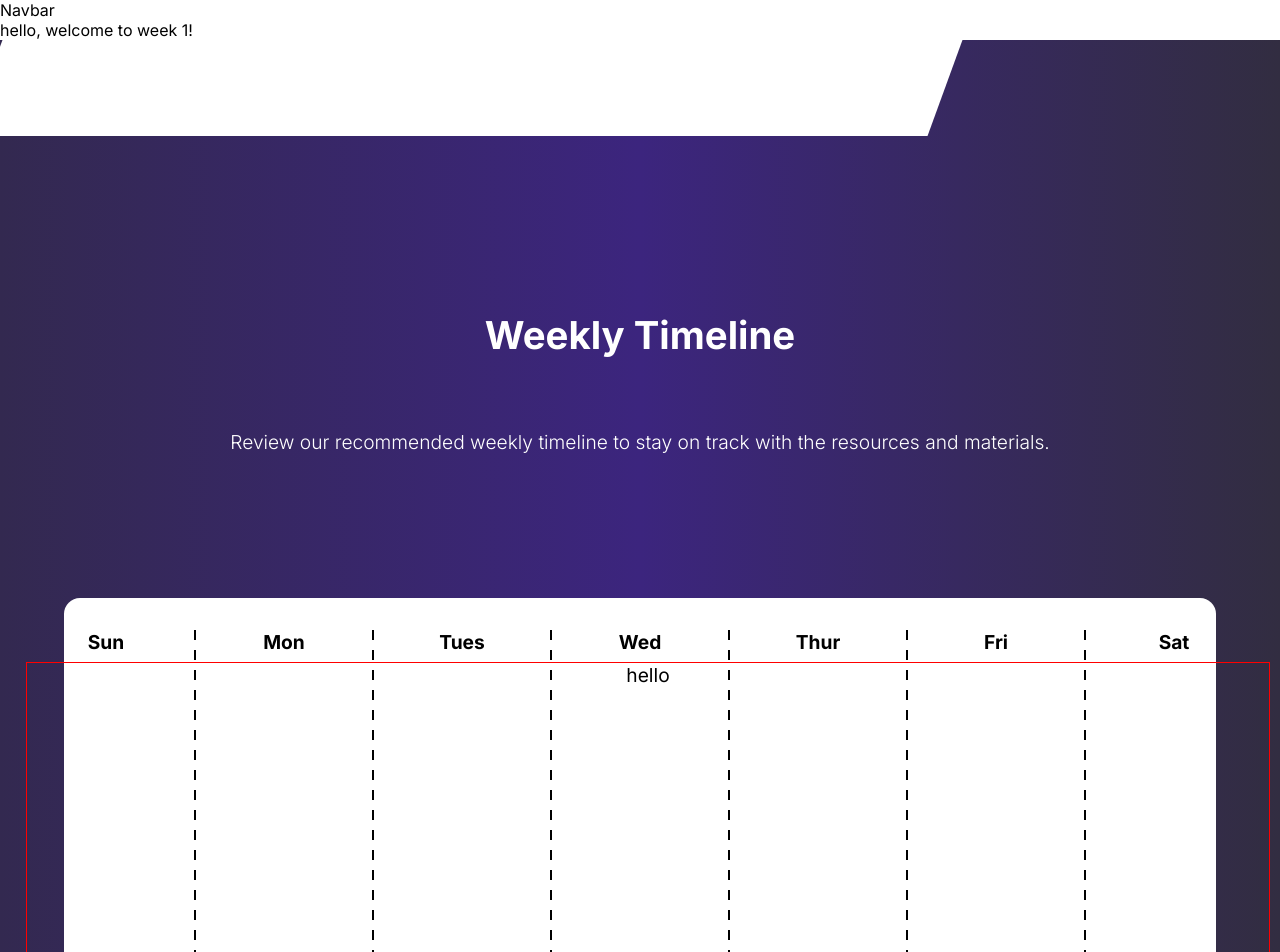
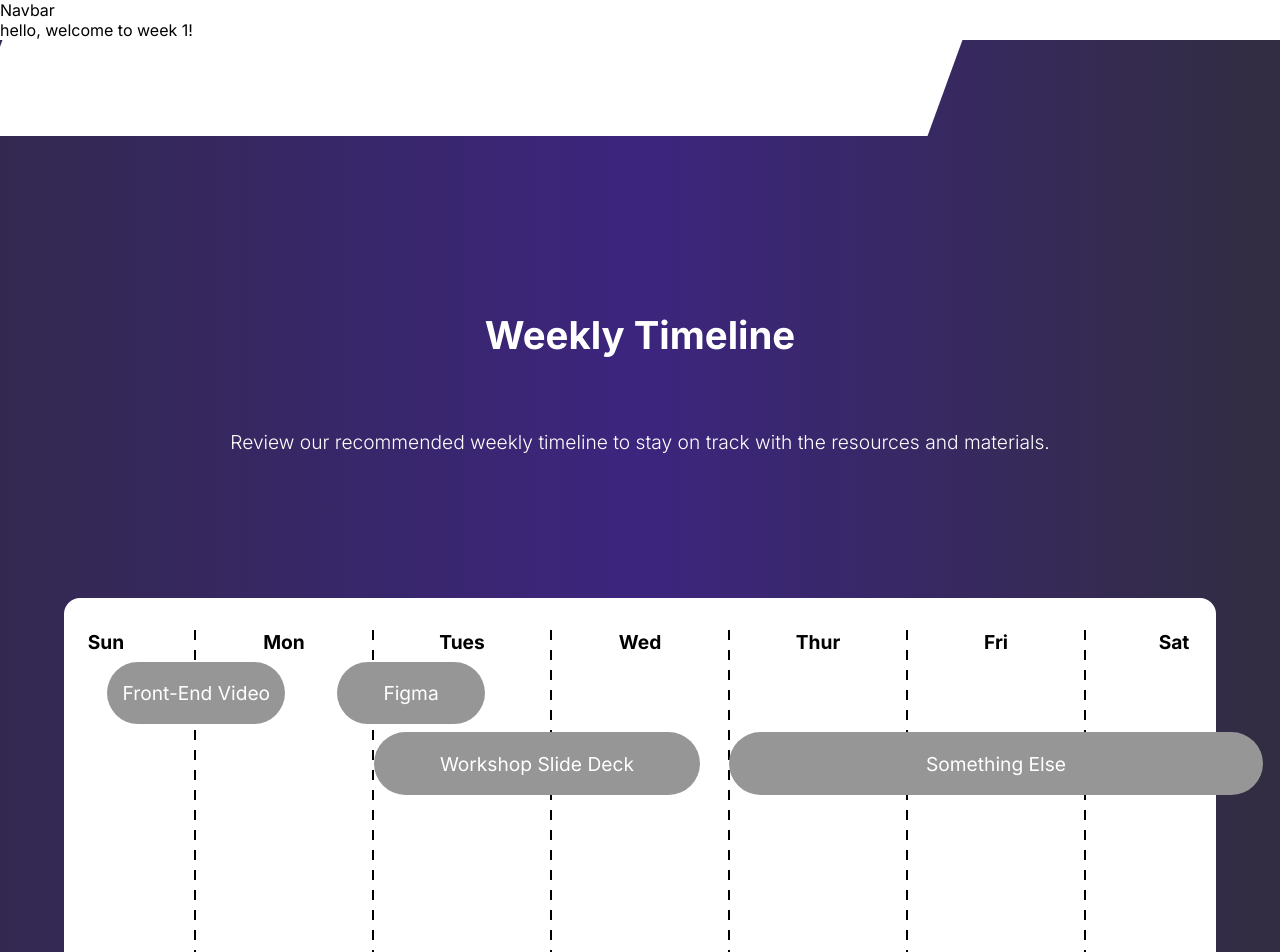
Before and after one commit to include-davis/cohort-platform, a Next.js app: page /workshop/1 in a window 1280 px wide. Shown: the top 952 px of the page. Built offline with nearby package versions, Linux system fonts and the light colour scheme.

Commit message:
implemented ability to add events based on time and day

```diff
--- a/app/_components/weekly-timeline/calendar.jsx
+++ b/app/_components/weekly-timeline/calendar.jsx
@@ -1,6 +1,37 @@
 import styles from "@/app/_components/weekly-timeline/calendar.module.scss"
 
 const weekdays = ["Sun", "Mon", "Tues", "Wed", "Thur", "Fri", "Sat"]
+
+function getEventPlacement({ startDay, startTime, endDay, endTime}) {
+  // Days inputted 1 through 7 as integers
+  // 24 hour time inputted as decimal
+  return {
+    gridColumn: `${(startDay - 1) * 24 + startTime} / ${(endDay - 1) * 24 + endTime}`,
+    gridRow: 'auto'
+  }
+}
+
+const events = [
+  [
+    {
+      item: "Front-End Video",
+      placement: getEventPlacement({ startDay: 1, startTime: 12.0, endDay: 2, endTime: 12.0 })
+    },
+    {
+      item: "Figma",
+      placement: getEventPlacement({ startDay: 2, startTime: 19.0, endDay: 3, endTime: 15.0 })
+    },
+    {
+      item: "Workshop Slide Deck",
+      placement: getEventPlacement({ startDay: 3, startTime: 0, endDay: 4, endTime: 20.0 })
+    },
+    {
+      item: "Something Else",
+      placement: getEventPlacement({ startDay: 5, startTime: 0, endDay: 7, endTime: 24.0 })
+    }
+  ],
+  []
+]
 
 export default function Calendar({ week }) {
   return (
@@ -12,7 +43,17 @@ export default function Calendar({ week }) {
             {idx != weekdays.length - 1 && <div className={styles.line}/>}
           </div>
         ))}
-        <div className={styles.agenda}>hello</div>
+        <div className={styles.agenda}>
+          {events[week - 1].map((eventItem, idx) =>
+            <div
+              key={idx}
+              className={styles.event}
+              style={eventItem.placement}
+            >
+              {eventItem.item}
+            </div>)}
+
+        </div>
       </div>
     </div>
   )
--- a/app/_components/weekly-timeline/calendar.module.scss
+++ b/app/_components/weekly-timeline/calendar.module.scss
@@ -9,10 +9,6 @@
 
     display: flex;
     justify-content: center;
-}
-
-.border {
-    border: green 1px solid;
 }
 
 .calendar {
@@ -46,13 +42,28 @@
     );
 }
 
+$time-columns: calc(7 * 24); /* 24 hours in the day */
 .agenda {
     position: absolute;
     top: 32px;
     left: 8px;
 
+    display: grid;
+    grid-template-rows: repeat(5, 1fr); /* 1 row = 1%! */
+    grid-template-columns: repeat($time-columns, 1fr); /* 24 hours in the day */
+    row-gap: 8px;
+
     height: calc(100% - 32px); /* Account for top shift */
     width: 100%;
+}
 
-    border: 1px red solid;
+.event {
+    background-color: var(--background-dark);
+    color: var(--text-light);
+    border-radius: 32px;
+
+    display: flex;
+    justify-content: center;
+    align-items: center;
+    // border: 1px solid blue;
 }
```
